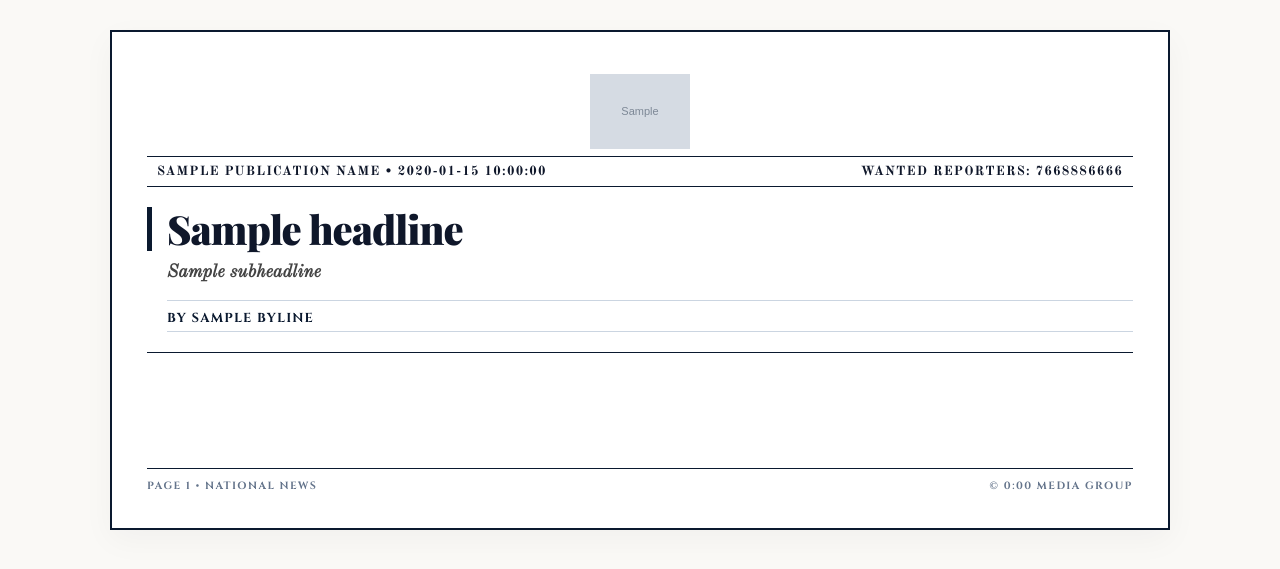
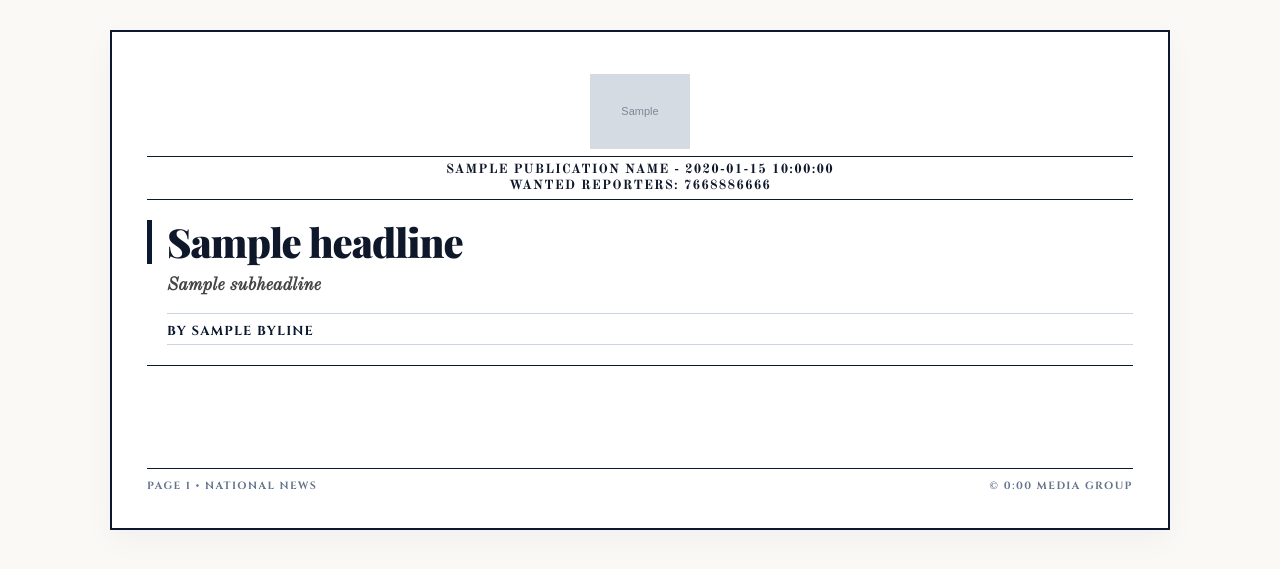
Before and after one commit to Mohitroyal/News-Backend, a Python web app: template app/renderer/templates/national_news/template.html in a window 1280 px wide. Shown: the top 569 px of the page. Run offline with Jinja, Linux system fonts and the light colour scheme; the template is opened without the code that fills it: most values are stand-ins (such as "Sample title", 1, 10 or a date in 2020); grey boxes marked "Sample" are stand-in pictures; some web fonts are replaced.

Commit message:
fix: apply stacked metadata header layout to bharath_reporter and national_news templates

```diff
--- a/app/renderer/templates/national_news/template.html
+++ b/app/renderer/templates/national_news/template.html
@@ -29,14 +29,10 @@
             </div>
         </div>
 
-        <!-- ZONE 2: Metadata Zone (Height: 30px) -->
-        <div class="metadata-zone" style="height: 30px; display: flex; justify-content: space-between; align-items: center; box-sizing: border-box; border-bottom: 1px solid var(--border-color, #111111); margin: 0; padding: 0 10px; font-size: 13px; font-weight: bold; text-transform: uppercase; letter-spacing: 1.2px;">
-            <div class="meta-item-left" style="display: flex; align-items: center;">
-                <span>{{ publication_name }} • {{ publication_date }}</span>
-            </div>
-            <div class="meta-item-right" style="display: flex; align-items: center;">
-                <span>WANTED REPORTERS: 7668886666</span>
-            </div>
+        <!-- ZONE 2: Metadata Zone -->
+        <div class="metadata-zone" style="width: 100%; height: auto; padding: 5px 0; display: flex; flex-direction: column; justify-content: center; align-items: center; box-sizing: border-box; border-bottom: 1px solid var(--border-color, #111111); margin: 0; font-size: 13px; font-weight: bold; text-transform: uppercase; letter-spacing: 1.2px; white-space: nowrap;">
+            <span>{{ publication_name }} - {{ publication_date }}</span>
+            <span>WANTED REPORTERS: 7668886666</span>
         </div>
 
         <!-- ZONE 3: Headline Zone (Height: Auto, Min-height: 120px) -->
```
Also changed, not shown: app/renderer/templates/bharath_reporter/template.html (+4 -8 lines).
